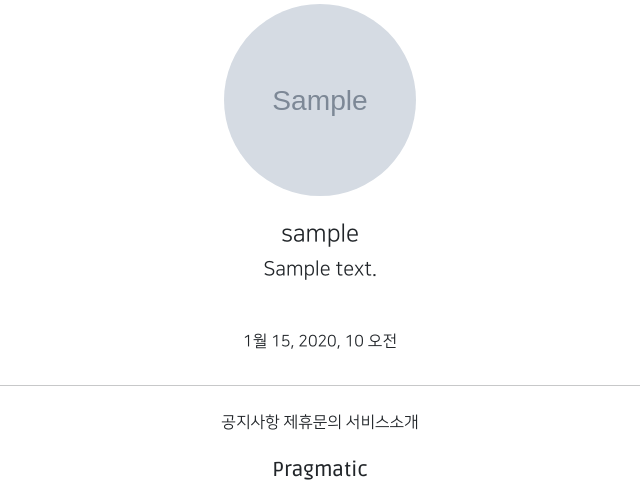
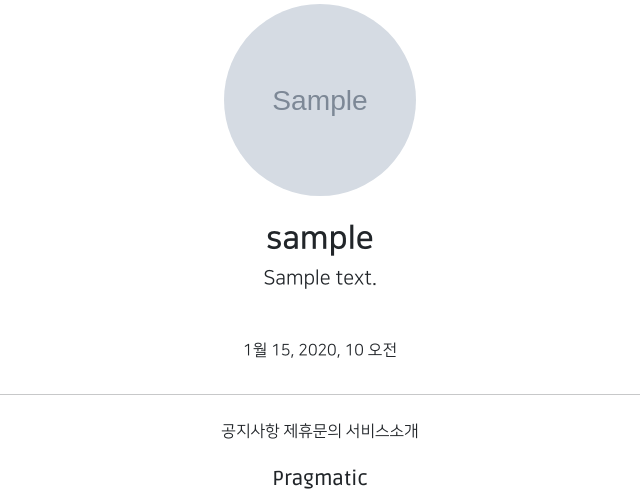
Before and after one commit to dayoorang/first_project, a Django app: page /accounts/detail/1 in a window 1280 px wide. Shown: the part 269-767 px from the top of the page, without its empty margins (320-960 px from the left). Run offline with Django 3.2, Linux system fonts and the light colour scheme; tables that the repository leaves empty hold one stand-in row (values such as "Sample post"); grey boxes marked "Sample" are stand-in pictures; parts of the project's set-up code (start-up, migrations or seed data) failed here and were passed over; some libraries are stand-ins or nearby versions.

Commit message:
7/28 first_project commit 1

```diff
--- a/accountapp/templates/accountapp/detail.html
+++ b/accountapp/templates/accountapp/detail.html
@@ -8,14 +8,14 @@
                 <img src="{{ target_user.profile.image.url }}"
                      class="profile_image m-4"
                      alt="profile image">
-                <h4>{{ target_user.profile.nickname }}</h4>
+                <h2 class="NNS_B">{{ target_user.profile.nickname }}</h2>
                 <h5>{{ target_user.profile.message }}</h5>
             {% else %}
-            <h4>
+            <h2>
                 <a href={% url 'profileapp:create' %}>
                     Create Profile
                 </a>
-            </h4>
+            </h2>
             {% endif %}
         </div>
 
--- a/static/base.css
+++ b/static/base.css
@@ -31,3 +31,8 @@
     object-fit: cover;
 }
 /*object_fit 하면 사진 왜곡다는게 비율에 맞춰서 됨..*/
+
+
+.NNS_B {
+    font-family: "NanumSquareB", cursive;
+}
```
